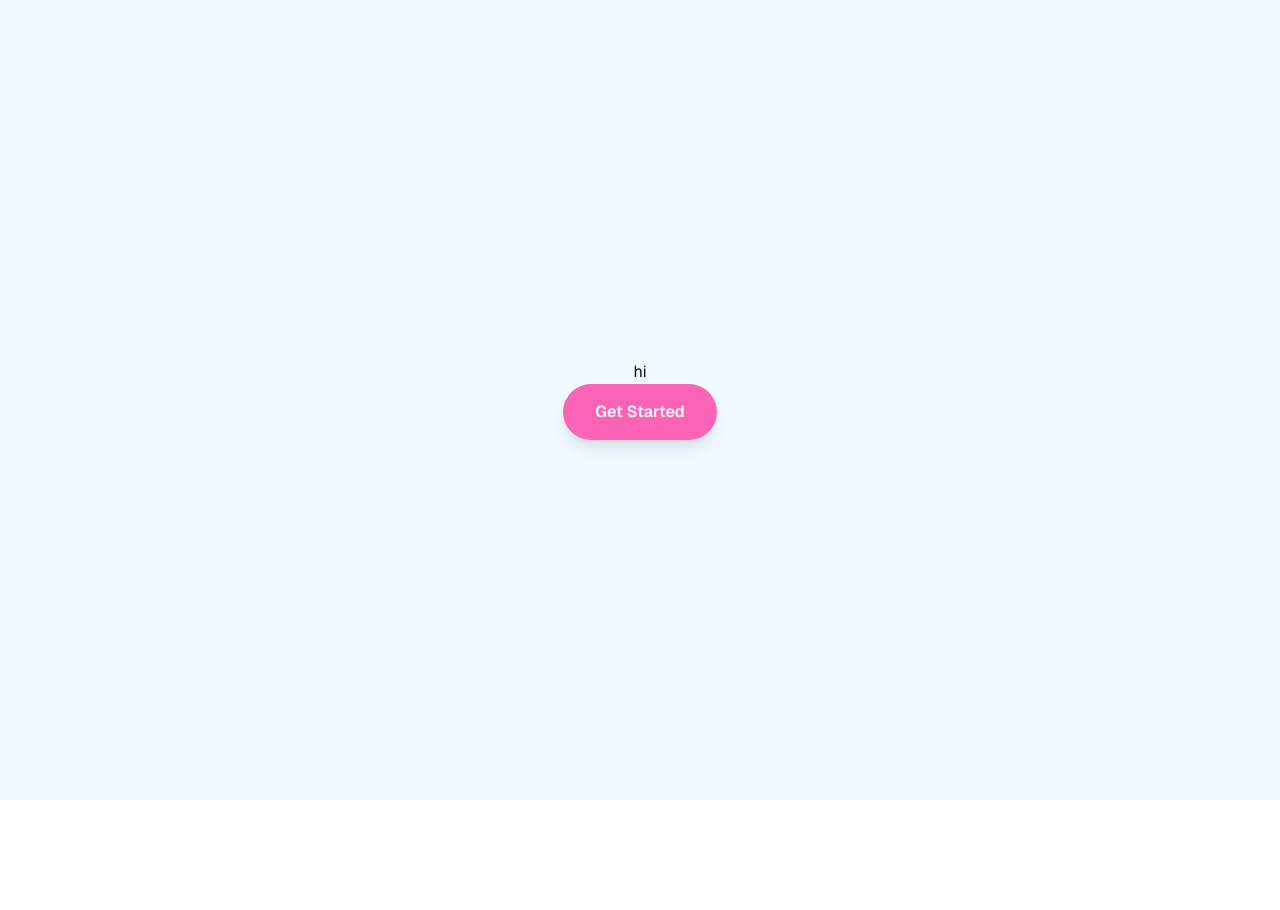
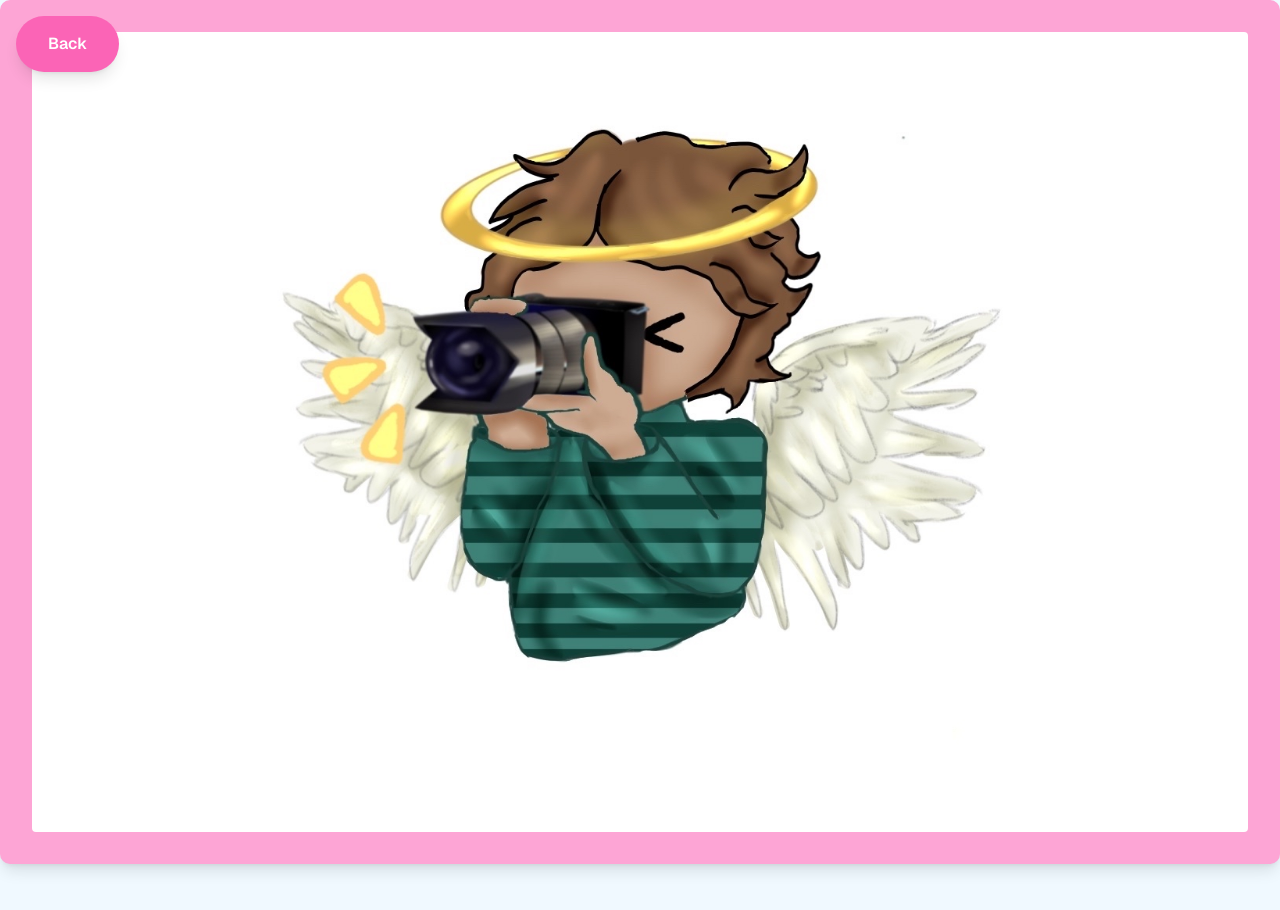
Before and after one commit to charred-70/yoga-app, a Next.js app: page /scoring in a window 1280 px wide. Shown: the top 910 px of the page. Before the commit the page ends 800 px from the top, so only its background shows below. Built offline with nearby package versions, Linux system fonts and the light colour scheme.

Commit message:
template complete

```diff
--- a/app/page.tsx
+++ b/app/page.tsx
@@ -3,14 +3,13 @@ import React from 'react';
 import Image from 'next/image'
 export default function Home() {
   return (
-    <div className="flex flex-col min-h-screen items-center justify-center bg-sky-50 font-sans dark:bg-zinc-100">
+    <div className="flex flex-col min-h-screen bg-sky-50 font-sans dark:bg-zinc-100">
       <nav className="w-full bg-gradient-to-r from-pink-200 to-white shadow-md fixed top-0 left-0 right-0 z-50">
         <div className="w-full px-6 py-4">
           <div className="flex justify-between items-center">
             <div className="text-2xl font-bold text-gray-800">
               website name
             </div>
-
             <ul className="flex gap-8 list-none">
               <li>
                 <a href="#home" className="text-gray-700 hover:text-pink-500 transition-colors">
@@ -21,7 +20,9 @@ export default function Home() {
           </div>
         </div>
       </nav>
-      <div className="flex flex-col lg:flex-row lg:items-center gap-8 lg:gap-16">
+
+      <main className="flex-1 flex items-center justify-center pt-20 px-6">
+        <div className="flex flex-col lg:flex-row lg:items-center gap-8 lg:gap-16 max-w-7xl w-full">
           <div className="flex flex-col lg:w-1/2">
             <h1 className="text-3xl sm:text-4xl md:text-5xl lg:text-6xl font-bold text-gray-800">
               Welcome to Our Amazing Site
@@ -30,7 +31,7 @@ export default function Home() {
               Discover something wonderful with us.
             </p>
             <Link href="/routines">
-            <button className="px-8 py-4 bg-pink-400 text-white rounded-full font-semibold hover:bg-pink-500 transition-colors shadow-lg">
+              <button className="px-8 py-4 bg-pink-400 text-white rounded-full font-semibold hover:bg-pink-500 transition-colors shadow-lg mt-6">
                 Get Started
               </button>
             </Link>
@@ -44,7 +45,11 @@ export default function Home() {
             />
           </div>
         </div>
-      <section className="">footer</section>
+      </main>
+
+      <footer className="w-full py-8 text-center bg-white">
+        footer
+      </footer>
     </div>
   );
 }
--- a/app/routines/layout.tsx
+++ b/app/routines/layout.tsx
@@ -4,10 +4,10 @@ import { AppSidebar } from "@/components/app-sidebar"
 export default function Layout({ children }: { children: React.ReactNode }) {
     return (
         <SidebarProvider>
-            <div className="flex min-h-screen w-full"> {/* Add w-full here */}
+            <div className="flex min-h-screen w-full">
                 <AppSidebar />
-                <main className="flex-1 w-full"> {/* Add flex-1 and w-full */}
-                    <SidebarTrigger />
+                <main className="flex-1 w-full">
+
                     {children}
                 </main>
             </div>
--- a/app/routines/page.tsx
+++ b/app/routines/page.tsx
@@ -1,10 +1,43 @@
 import Link from 'next/link';
 import React from 'react';
+import Image from 'next/image'
 
 export default function routinePage() {
+    const poses = [
+        { id: 1, name: "Mountain Pose", image: "/test.png" },
+        { id: 2, name: "Downward Dog", image: "/test.png" },
+        { id: 3, name: "Warrior Pose", image: "/test.png" },
+        { id: 4, name: "Tree Pose", image: "/test.png" },
+        { id: 5, name: "Child's Pose", image: "/test.png" }
+    ];
+
+
+
     return (
         <>
-            <div className="flex flex-col min-h-screen items-center justify-center bg-gradient-to-t from-pink-100 to-white font-sans">
+            <div className="flex flex-col min-h-screen items-center bg-gradient-to-t from-pink-100 to-white font-sans pt-8">
+                <h1 className="text-3xl sm:text-4xl md:text-5xl lg:text-6xl font-bold text-stone-700 mb-20">
+                    Select your poses !
+                </h1>
+
+                <div className="grid grid-cols-1 md:grid-cols-2 xl:grid-cols-3 gap-8 max-w-7xl mx-auto">
+                    {poses.map((pose) => (
+                        <div key={pose.id} className="bg-pink-300 p-6 rounded-2xl shadow-lg hover:shadow-xl transition-shadow">
+                            <div className="relative aspect-square w-full rounded-xl overflow-hidden bg-white">
+                                <Image
+                                    src={pose.image}
+                                    fill
+                                    alt={pose.name}
+                                    className="object-cover"
+                                />
+                            </div>
+                            <p className="text-xl sm:text-2xl text-stone-600 font-medium text-center mt-6">
+                                {pose.name}
+                            </p>
+                        </div>
+                    ))}
+                </div>
+
                 <Link href="/scoring">
                     <button className="px-8 py-4 bg-pink-400 text-white rounded-full font-semibold hover:bg-pink-500 transition-colors shadow-lg fixed bottom-4 right-4">
                         Begin Workout
--- a/app/scoring/page.tsx
+++ b/app/scoring/page.tsx
@@ -1,12 +1,25 @@
 import Link from 'next/link';
 import React from 'react';
+import Image from 'next/image';
 export default function scoringPage() {
     return (
-        <div className="flex flex-col min-h-screen items-center justify-center bg-sky-50 font-sans dark:bg-zinc-100">hi
-            <img></img>
+        <div className="flex flex-col min-h-screen items-center justify-center bg-sky-50 font-sans dark:bg-zinc-100">
+
+            <div className="w-full max-w-7xl mx-auto bg-pink-300 p-8 rounded-lg shadow-lg mb-15">
+                <div className="relative w-full h-[800px] rounded overflow-hidden bg-white">
+                    <Image
+                        src='/test.png'
+                        fill
+                        alt='test'
+                        className='object-contain'
+                    />
+                </div>
+            </div>
+
+
             <Link href="/routines">
-                <button className="px-8 py-4 bg-pink-400 text-white rounded-full font-semibold hover:bg-pink-500 transition-colors shadow-lg">
-                    Get Started
+                <button className="px-8 py-4 bg-pink-400 text-white rounded-full font-semibold hover:bg-pink-500 transition-colors shadow-lg fixed top-4 left-4">
+                    Back
                 </button>
             </Link>
         </div>
```
Lines whose indentation alone changed are shown as unchanged.
